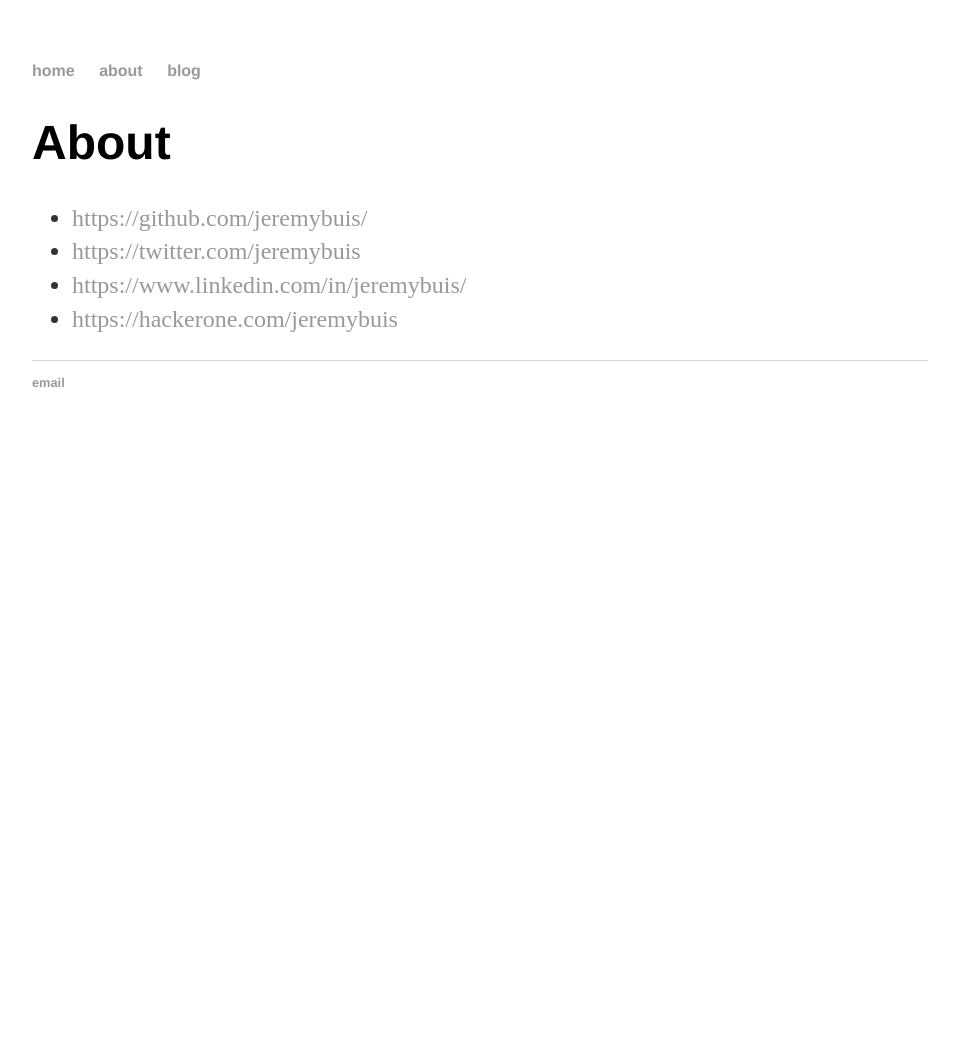
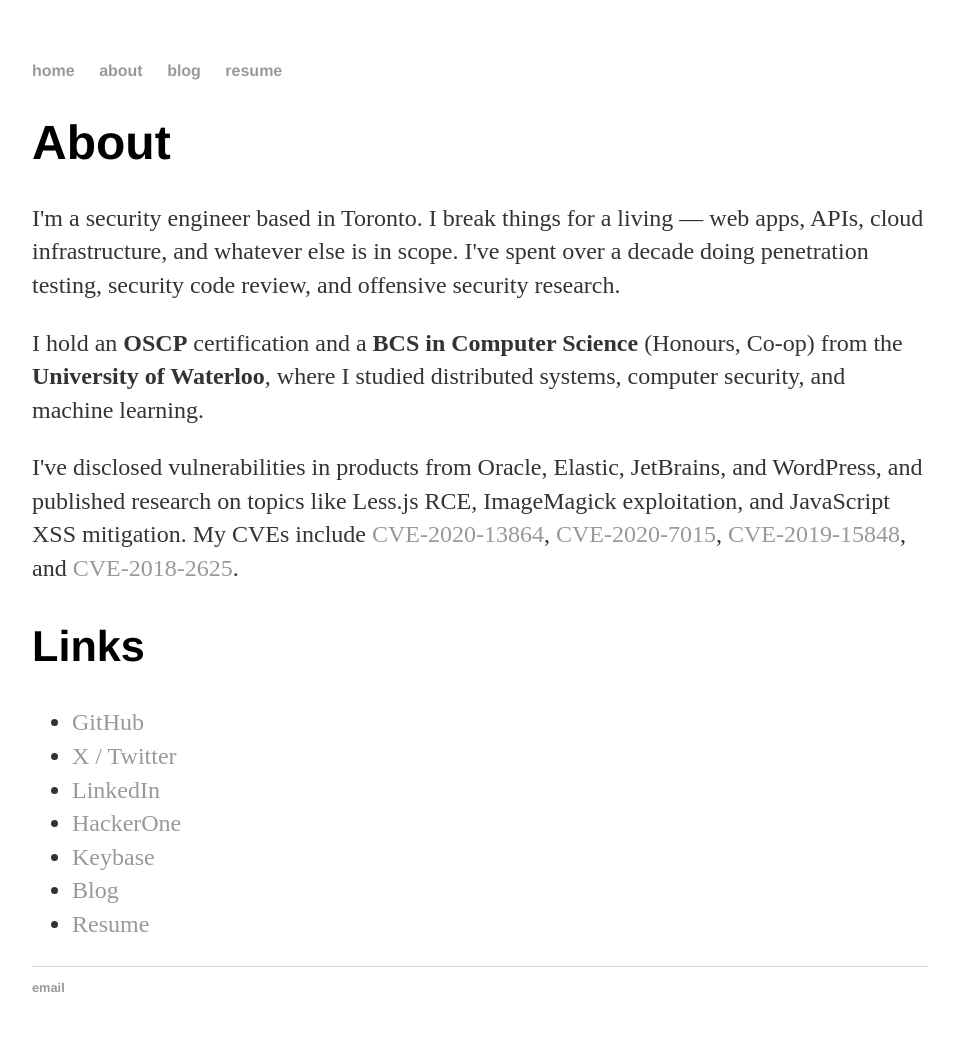
Before and after one commit to jeremybuis/jeremybuis.github.io, a Jekyll site: the page built from about/index.html, in a window 1280 px wide. Shown: the whole page, without its empty margins (160-1119 px from the left). Built offline with Jekyll 4.4.1, drawn with Linux system fonts in a browser that asks for light colours; before the commit the page ends 900 px from its top, so only the background shows below that.

Commit message:
Flesh out about page, add resume to nav, clean up tracker pixel, update links

```diff
--- a/_layouts/default.html
+++ b/_layouts/default.html
@@ -14,6 +14,7 @@
         <li><a href="/">home</a></li>
         <li><a href="/about">about</a></li>
         <li><a href="/blog">blog</a></li>
+        <li><a href="/resume">resume</a></li>
       </ul>
     </nav>
 
--- a/about/index.html
+++ b/about/index.html
@@ -7,10 +7,21 @@
 <div class="about">
 	<h1>About</h1>
 
+	<p>I'm a security engineer based in Toronto. I break things for a living — web apps, APIs, cloud infrastructure, and whatever else is in scope. I've spent over a decade doing penetration testing, security code review, and offensive security research.</p>
+
+	<p>I hold an <strong>OSCP</strong> certification and a <strong>BCS in Computer Science</strong> (Honours, Co-op) from the <strong>University of Waterloo</strong>, where I studied distributed systems, computer security, and machine learning.</p>
+
+	<p>I've disclosed vulnerabilities in products from Oracle, Elastic, JetBrains, and WordPress, and published research on topics like Less.js RCE, ImageMagick exploitation, and JavaScript XSS mitigation. My CVEs include <a href="https://wpscan.com/vulnerability/31659b56-2046-4be8-887f-a016da138595/">CVE-2020-13864</a>, <a href="https://www.elastic.co/community/security">CVE-2020-7015</a>, <a href="https://blog.jetbrains.com/blog/2019/09/26/jetbrains-security-bulletin-q2-2019/">CVE-2019-15848</a>, and <a href="https://www.oracle.com/security-alerts/cpujan2018.html">CVE-2018-2625</a>.</p>
+
+	<h2>Links</h2>
+
 	<ul class="contacts">
-		<li><a href="https://github.com/jeremybuis/">https://github.com/jeremybuis/</a></li>
-		<li><a href="https://twitter.com/jeremybuis">https://twitter.com/jeremybuis</a></li>
-		<li><a href="https://www.linkedin.com/in/jeremybuis/">https://www.linkedin.com/in/jeremybuis/</a></li>
-		<li><a href="https://hackerone.com/jeremybuis">https://hackerone.com/jeremybuis</a></li>
+		<li><a href="https://github.com/jeremybuis">GitHub</a></li>
+		<li><a href="https://x.com/jeremybuis">X / Twitter</a></li>
+		<li><a href="https://www.linkedin.com/in/jeremybuis/">LinkedIn</a></li>
+		<li><a href="https://hackerone.com/jeremybuis">HackerOne</a></li>
+		<li><a href="https://keybase.io/jeremybuis">Keybase</a></li>
+		<li><a href="/blog">Blog</a></li>
+		<li><a href="/resume">Resume</a></li>
 	</ul>
 </div>
```
Also changed, not shown: README.md (+0 -2 lines).
